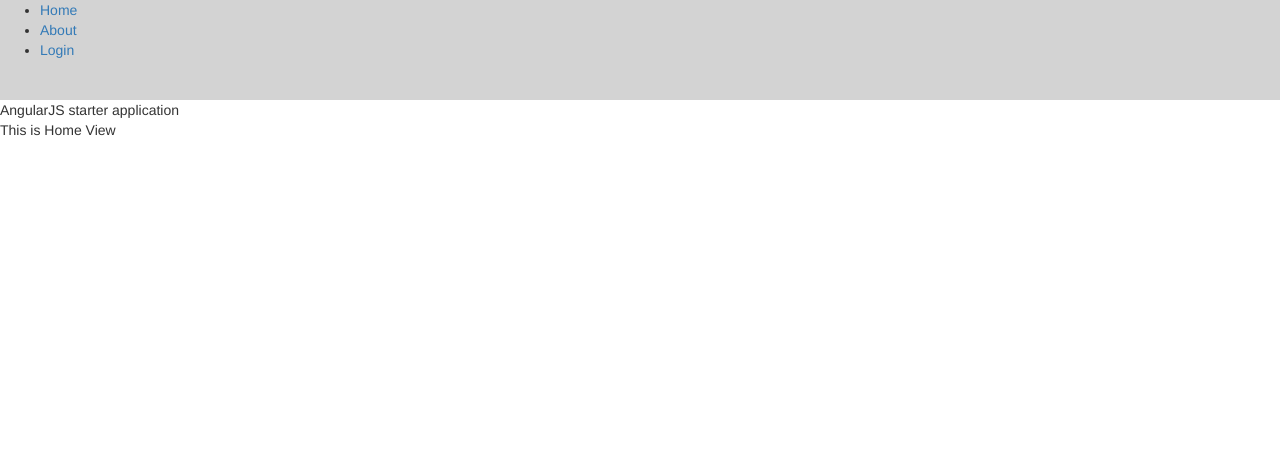
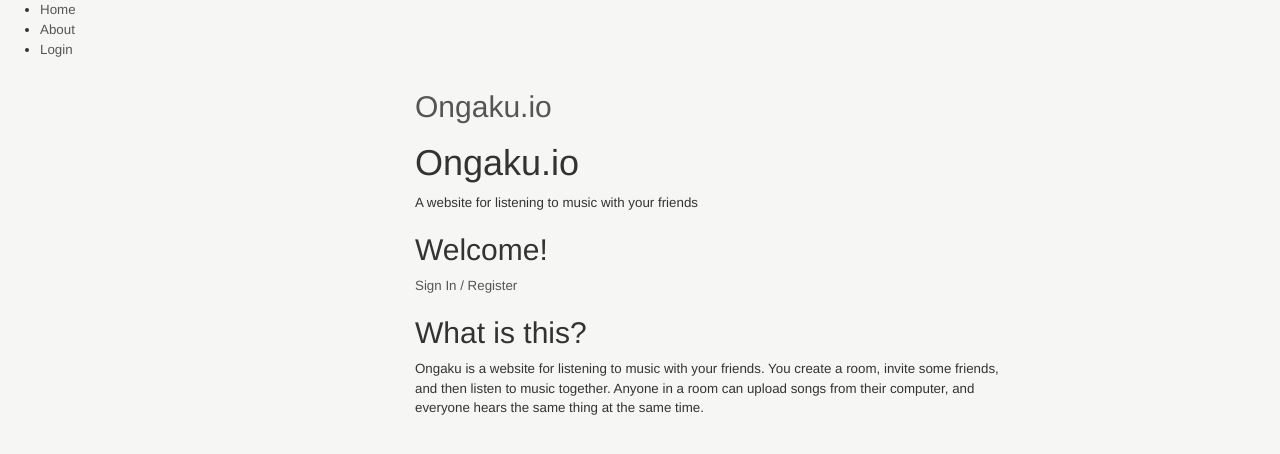
Before and after one commit to Kersheh/Ongaku.io, a website: page index.html in a window 1280 px wide. Drawn offline with nearby package versions, Linux system fonts and the light colour scheme; some packages are replaced by stand-ins of ours.

Commit message:
Start to layout.

```diff
--- a/app/app.js
+++ b/app/app.js
@@ -9,7 +9,10 @@ var ongaku = angular.module('ongaku', [
 
 ongaku.config(['$routeProvider', '$locationProvider', '$httpProvider', function($routeProvider, $locationProvider, $httpProvider) {
 
-  $routeProvider.otherwise({ redirectTo: '/'});
+  $routeProvider.when('/', {
+    title: 'Home',
+    templateUrl: 'app/components/views/home.html',
+  }).otherwise({ redirectTo: '/'});
 
 	// settings for http communications
 	$httpProvider.defaults.useXDomain = true;
--- a/app/components/views/home.html
+++ b/app/components/views/home.html
@@ -1,4 +1,40 @@
-<div class="center">
-	<div>AngularJS starter application</div>
-	<div>This is Home View</div>
+<div class="container">
+  <!-- <div class="sidebar sidebar-right">
+    <h3>Links</h3>
+    <ul id="navLinks">
+      <li><a href="#">Home</a></li>
+      <li><a href="#">Changelog</a></li>
+    </ul>
+
+    <h3>Contact</h3>
+    <ul>
+      <li><a href="#">Email</a></li>
+    </ul>
+
+  </div> -->
+  <!-- /nav sidebar -->
+
+  <div class="main">
+    <div class="sidebar sidebar-left">
+      <h2 id="homelink"><a href="/">Ongaku.io</a></h2>
+
+    </div>
+
+    <div class="content">
+      <h1>Ongaku.io</h1>
+      <div id="status">A website for listening to music with your friends</div>
+
+      <h2>Welcome!</h2>
+      <a href="static/room.html" class="button">Sign In / Register</a>
+
+      <h2>What is this?</h2>
+      <p>
+        Ongaku is a website for listening to music with your friends.
+        You create a room, invite some friends, and then listen to music
+        together.
+        Anyone in a room can upload songs from their computer, and everyone
+        hears the same thing at the same time.
+      </p>
+    </div>
+  </div>
 </div>
--- a/less/styles.less
+++ b/less/styles.less
@@ -0,0 +1,31 @@
+body {
+  height: 100%;
+  margin: 0 auto;
+  padding: 0;
+  color: #333;
+  background-color: #F6F6F4;
+  line-height: 1.5;
+  font-family: "Helvetica Neue", Helvetica, Arial, sans-serif;
+  font-size: 10pt;
+  -webkit-font-smoothing: antialiased;
+  text-rendering: optimizeLegibility;
+}
+
+a {
+  color: #555;
+}
+
+a:hover {
+  color: #333;
+  text-decoration: none;
+}
+
+.container {
+  min-height: 100%;
+  position: relative;
+  top: 0;
+  margin: 0;
+  width: 790px;
+  padding-left: 170px;
+  margin: 0 auto -20px auto;
+}
```
Also changed, not shown: index.html (+0 -1 lines), assets/css/styles.css.
